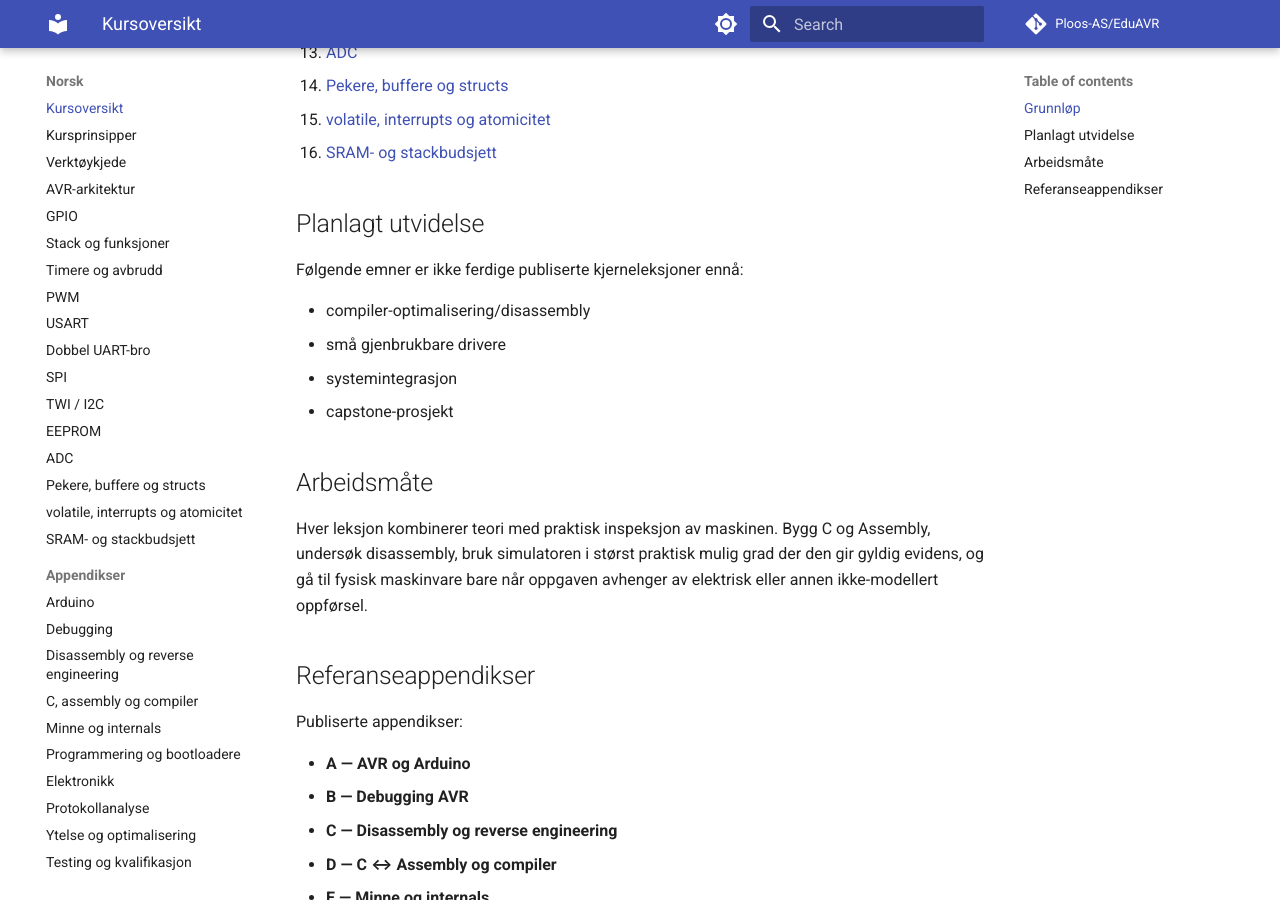
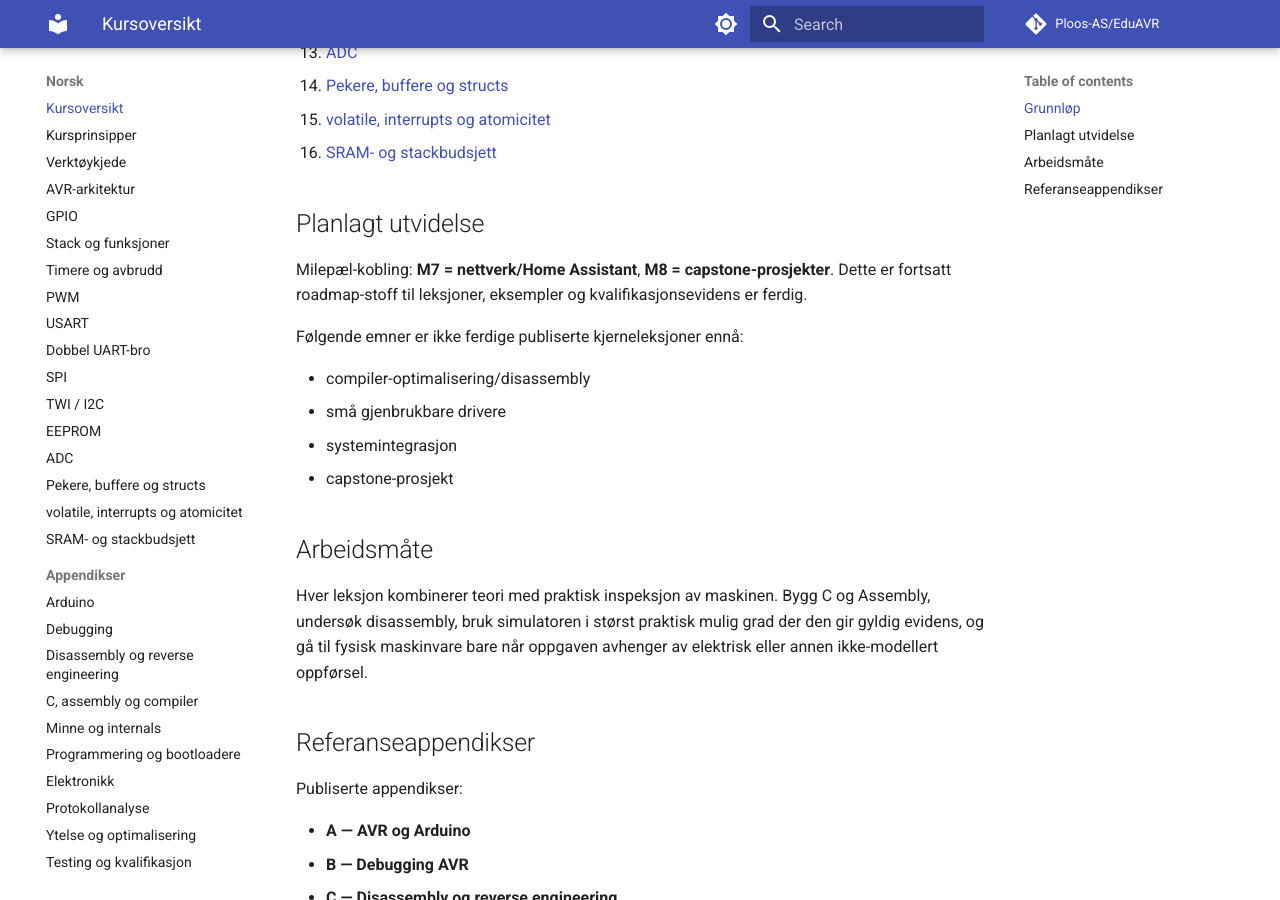
Before and after one commit to Ploos-AS/EduAVR, an MkDocs documentation site: the page built from docs/no/COURSE_OUTLINE.md, in a window 1280 px wide and 900 px high, scrolled down 872 px. Built offline with MkDocs 1.6.1 and Material for MkDocs 9.7.7, drawn with Linux system fonts in a browser that asks for light colours; comment, search, counter and statistics services are not loaded.

Commit message:
docs: align Norwegian course outline

```diff
--- a/docs/no/COURSE_OUTLINE.md
+++ b/docs/no/COURSE_OUTLINE.md
@@ -15,16 +15,18 @@
 6. [Timere og avbrudd](05-timers-interrupts.md)
 7. [PWM](06-pwm.md)
 8. [USART](07-usart.md)
-9. [Dual-UART-bro](08-dual-uart-bridge.md)
-10. [SPI](08-spi.md)
-11. [TWI / I²C](09-twi-i2c.md)
-12. [EEPROM](10-eeprom.md)
-13. [ADC](11-adc.md)
-14. [Pekere, buffere og structs](12-data-structures.md)
-15. [volatile, interrupts og atomicitet](13-volatile-atomicity.md)
-16. [SRAM- og stackbudsjett](14-resource-budget.md)
+9. [Dual-UART-bro](09-dual-uart-bridge.md)
+10. [SPI](10-spi.md)
+11. [TWI / I²C](11-twi-i2c.md)
+12. [EEPROM](12-eeprom.md)
+13. [ADC](13-adc.md)
+14. [Pekere, buffere og structs](14-data-structures.md)
+15. [volatile, interrupts og atomicitet](15-volatile-atomicity.md)
+16. [SRAM- og stackbudsjett](16-resource-budget.md)
 
 ## Planlagt utvidelse
+
+Milepæl-kobling: **M7 = nettverk/Home Assistant**, **M8 = capstone-prosjekter**. Dette er fortsatt roadmap-stoff til leksjoner, eksempler og kvalifikasjonsevidens er ferdig.
 
 Følgende emner er ikke ferdige publiserte kjerneleksjoner ennå:
 
```
